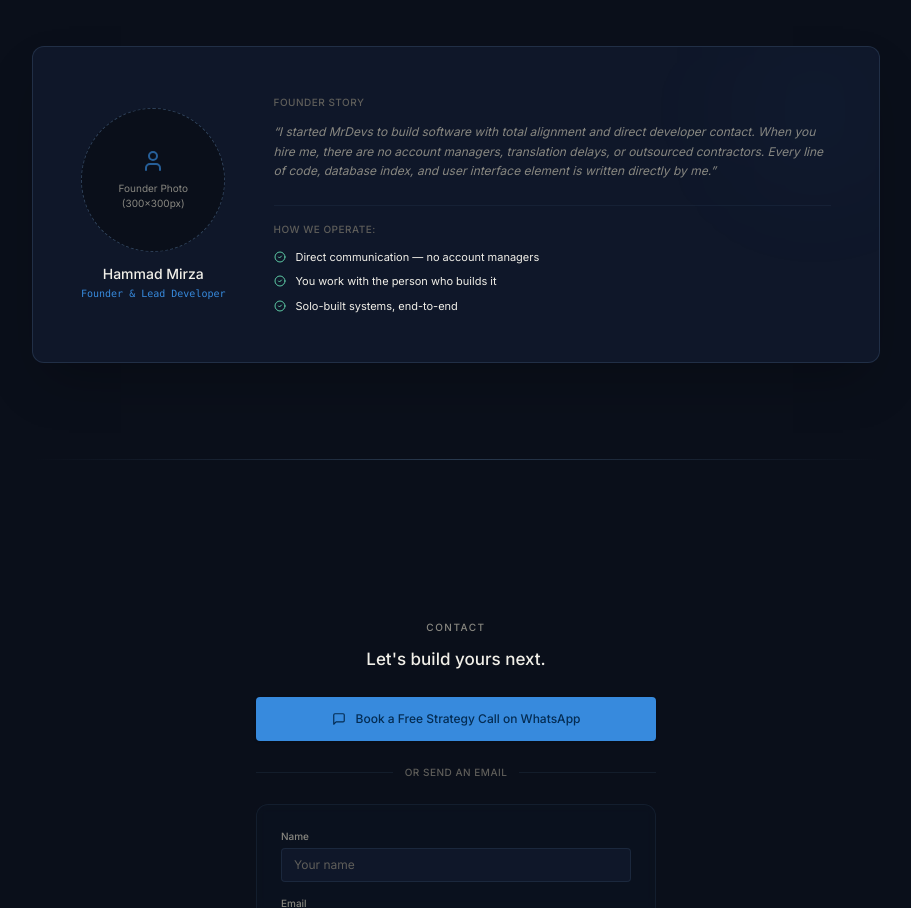
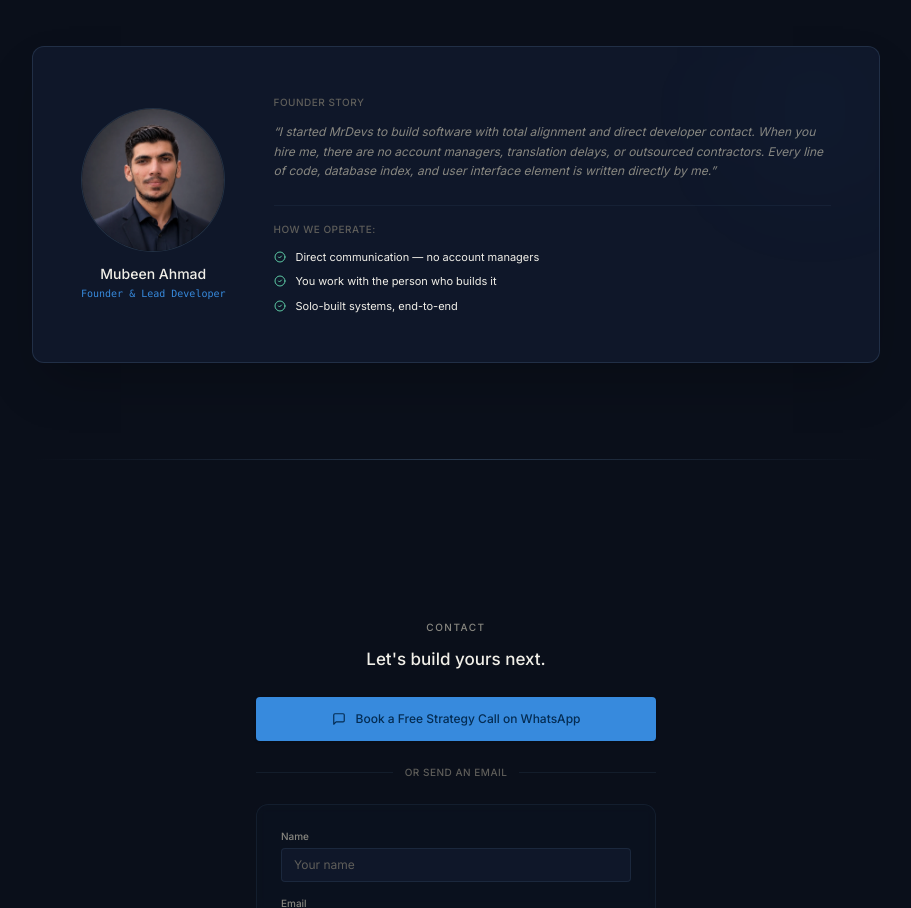
Before and after one commit to bc260205273awa-tech/MrDevs.dev, a Next.js app: page / in a window 1280 px wide. Shown: the part 4095-5003 px from the top of the page, without its empty margins (184-1095 px from the left). Built offline with nearby package versions, Linux system fonts and the light colour scheme.

Commit message:
update founder name to Mubeen Ahmad and link headshot photo

```diff
--- a/components/Founder.tsx
+++ b/components/Founder.tsx
@@ -13,10 +13,10 @@
 }
 
 export default function Founder({
-  name = "Hammad Mirza",
+  name = "Mubeen Ahmad",
   role = "Founder & Lead Developer",
   story = "I started MrDevs to build software with total alignment and direct developer contact. When you hire me, there are no account managers, translation delays, or outsourced contractors. Every line of code, database index, and user interface element is written directly by me.",
-  imageUrl
+  imageUrl = "/founder.webp"
 }: FounderProps) {
   const containerRef = useRef<HTMLDivElement>(null);
   useScrollReveal(containerRef);
```
Also changed, not shown: public/founder.webp (added).
